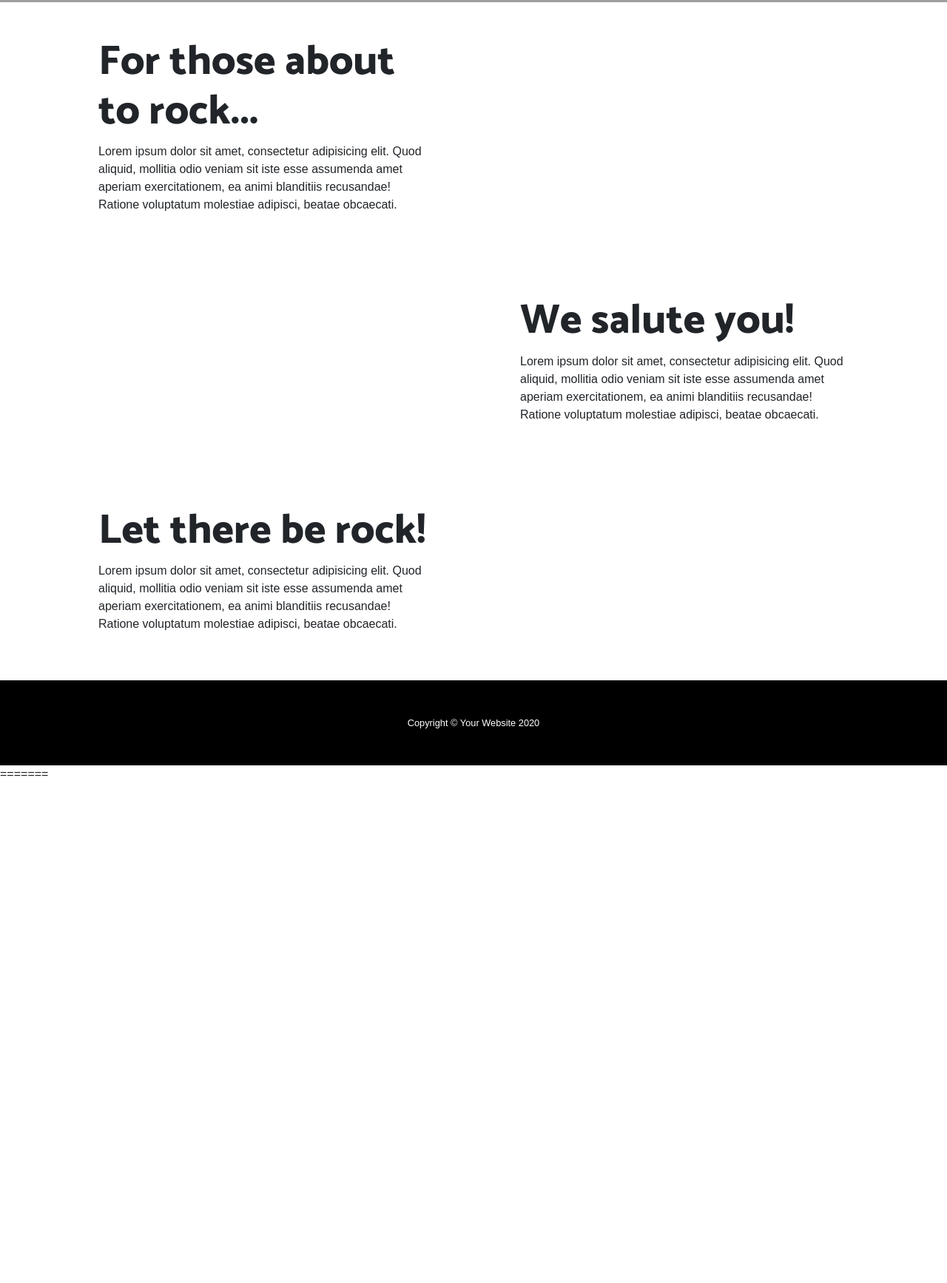
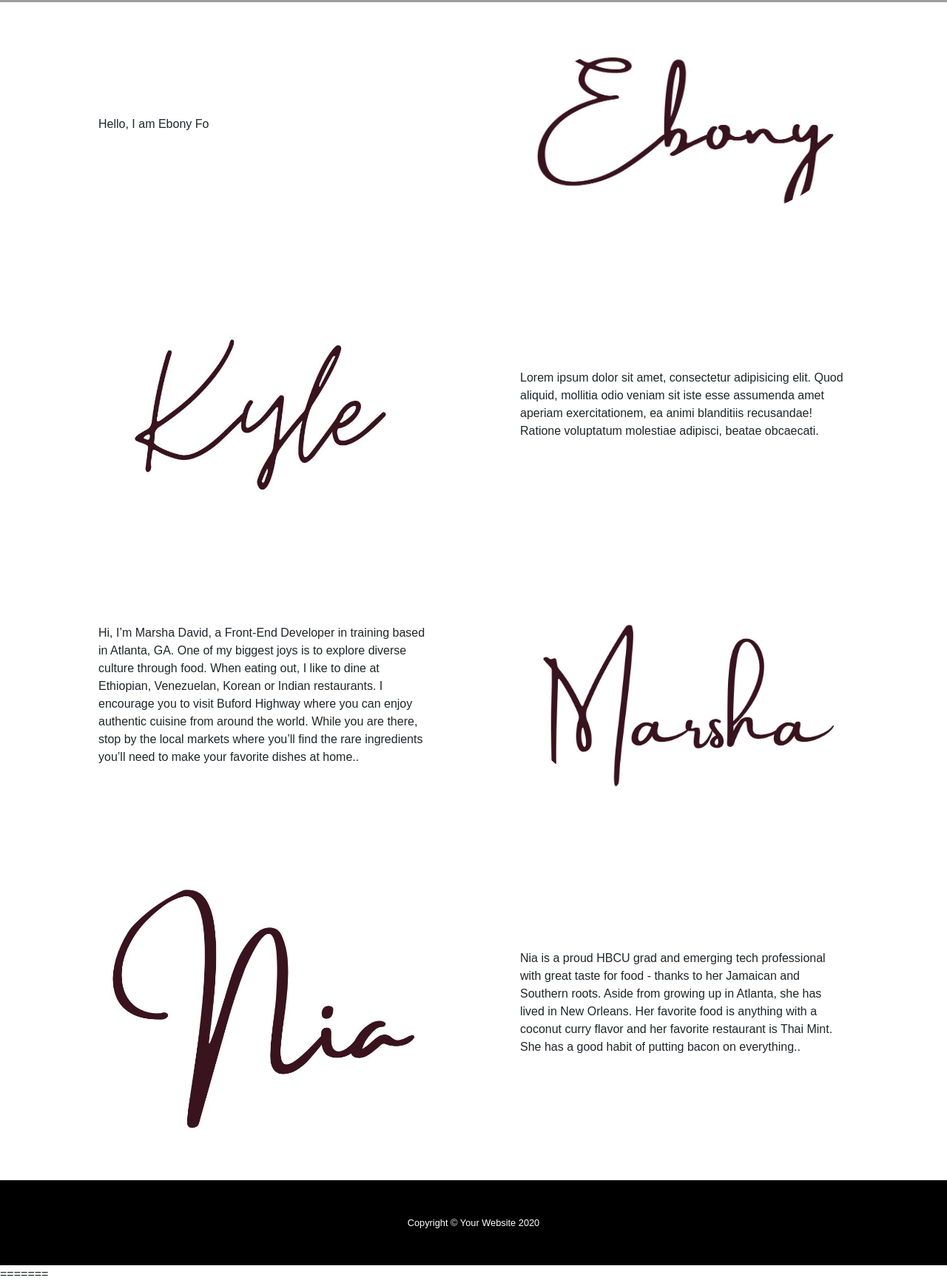
Before and after one commit to nialaing/ekmn2, a website: page about.html in a window 1280 px wide. Shown: the part 957-2692 px from the top of the page at 74% size. Before the commit the page ends 2016 px from the top, so only its background shows below. Drawn offline with Linux system fonts and the light colour scheme; grey boxes are pictures that could not be loaded.

Commit message:
HTML changes

```diff
--- a/about.html
+++ b/about.html
@@ -34,10 +34,19 @@
       <div class="collapse navbar-collapse" id="navbarResponsive">
         <ul class="navbar-nav ml-auto">
           <li class="nav-item">
-            <a class="nav-link" href="#">Sign Up</a>
+            <a class="nav-link" href="#">home</a>
           </li>
           <li class="nav-item">
-            <a class="nav-link" href="#">Log In</a>
+            <a class="nav-link" href="#">about</a>
+          </li>
+          <li class="nav-item">
+            <a class="nav-link" href="#">international</a>
+          </li>
+          <li class="nav-item">
+            <a class="nav-link" href="#">vegetarian</a>
+          </li>
+          <li class="nav-item">
+            <a class="nav-link" href="#">philanthrophy</a>
           </li>
         </ul>
       </div>
@@ -57,13 +66,14 @@
       <div class="row align-items-center">
         <div class="col-lg-6 order-lg-2">
           <div class="p-5">
-            <img class="img-fluid rounded-circle" src="img/jawsotr.jpg" alt="">
+            <img class="img-fluid rounded-circle" src="img/Ebony.jpg" alt="">
           </div>
         </div>
         <div class="col-lg-6 order-lg-1">
           <div class="p-5">
-            <h2 class="display-4">For those about to rock...</h2>
-            <p>Lorem ipsum dolor sit amet, consectetur adipisicing elit. Quod aliquid, mollitia odio veniam sit iste esse assumenda amet aperiam exercitationem, ea animi blanditiis recusandae! Ratione voluptatum molestiae adipisci, beatae obcaecati.</p>
+
+            <p>Hello, I am Ebony Fo
+            </p>
           </div>
         </div>
       </div>
@@ -75,13 +85,12 @@
       <div class="row align-items-center">
         <div class="col-lg-6">
           <div class="p-5">
-            <img class="img-fluid rounded-circle" src="img/j2.jpg" alt="">
+            <img class="img-fluid rounded-circle" src="img/Kyle.jpg" alt="">
           </div>
         </div>
         <div class="col-lg-6">
           <div class="p-5">
-            <h2 class="display-4">We salute you!</h2>
-            <p>Lorem ipsum dolor sit amet, consectetur adipisicing elit. Quod aliquid, mollitia odio veniam sit iste esse assumenda amet aperiam exercitationem, ea animi blanditiis recusandae! Ratione voluptatum molestiae adipisci, beatae obcaecati.</p>
+           <p>Lorem ipsum dolor sit amet, consectetur adipisicing elit. Quod aliquid, mollitia odio veniam sit iste esse assumenda amet aperiam exercitationem, ea animi blanditiis recusandae! Ratione voluptatum molestiae adipisci, beatae obcaecati.</p>
           </div>
         </div>
       </div>
@@ -93,13 +102,30 @@
       <div class="row align-items-center">
         <div class="col-lg-6 order-lg-2">
           <div class="p-5">
-            <img class="img-fluid rounded-circle" src="img/dad.jpg" alt="">
+            <img class="img-fluid rounded-circle" src="img/Marsha.jpg" alt="">
           </div>
         </div>
         <div class="col-lg-6 order-lg-1">
           <div class="p-5">
-            <h2 class="display-4">Let there be rock!</h2>
-            <p>Lorem ipsum dolor sit amet, consectetur adipisicing elit. Quod aliquid, mollitia odio veniam sit iste esse assumenda amet aperiam exercitationem, ea animi blanditiis recusandae! Ratione voluptatum molestiae adipisci, beatae obcaecati.</p>
+
+            <p>Hi, I’m Marsha David, a Front-End Developer in training based in Atlanta, GA. One of my biggest joys is to explore diverse culture through food.  When eating out, I like to dine at Ethiopian, Venezuelan, Korean or Indian restaurants.  I encourage you to visit Buford Highway where you can enjoy authentic cuisine from around the world. While you are there, stop by the local markets where you’ll find the rare ingredients you’ll need to make your favorite dishes at home..</p>
+          </div>
+        </div>
+      </div>
+    </div>
+  </section>
+  <section>
+    <div class="container">
+      <div class="row align-items-center">
+        <div class="col-lg-6">
+          <div class="p-5">
+            <img class="img-fluid rounded-circle" src="img/Nia.jpg" alt="">
+          </div>
+        </div>
+        <div class="col-lg-6">
+          <div class="p-5">
+
+            <p>Nia is a proud HBCU grad and emerging tech professional with great taste for food - thanks to her Jamaican and Southern roots. Aside from growing up in Atlanta, she has lived in New Orleans. Her favorite food is anything with a coconut curry flavor and her favorite restaurant is Thai Mint. She has a good habit of putting bacon on everything..</p>
           </div>
         </div>
       </div>
```
Also changed, not shown: 1 other file.
